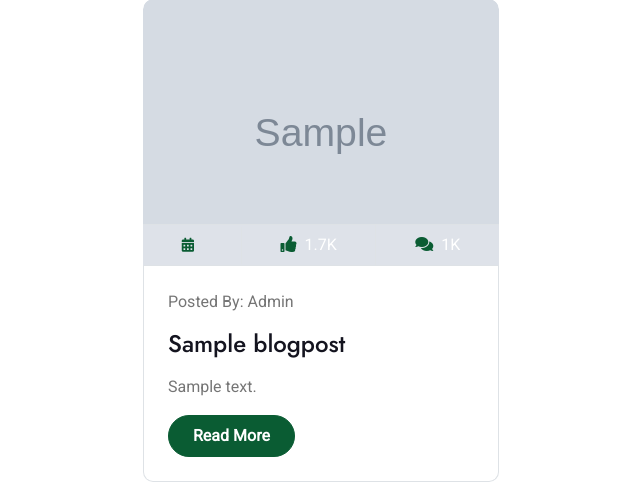
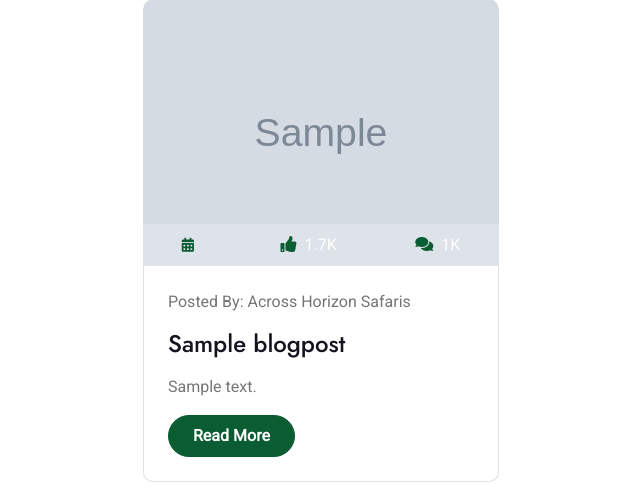
Before and after one commit to Ratsken/acrosshorizonsafaris, a Django app: page / in a window 1280 px wide. Shown: the part 2448-2934 px from the top of the page, without its empty margins (319-959 px from the left). Run offline with Django 5.2, Linux system fonts and the light colour scheme; tables that the repository leaves empty hold one stand-in row (values such as "Sample post"); grey boxes marked "Sample" are stand-in pictures; some libraries are stand-ins or nearby versions.

Commit message:
Homepage Update

```diff
--- a/templates/across/homepage.html
+++ b/templates/across/homepage.html
@@ -186,7 +186,7 @@
                         </div>
                     </div>
                     <div class="blog-content border border-top-0 rounded-bottom p-4">
-                        <p class="mb-3">Posted By: Admin</p>
+                        <p class="mb-3">Posted By: Across Horizon Safaris</p>
                         <a href="{% url 'blog_post_detail' post.slug %}" class="h4">{{ post.title }}</a>
                         <p class="my-3">{{ post.content|truncatewords:20 }}</p>
                         <a href="{% url 'blog_post_detail' post.slug %}" class="btn btn-primary rounded-pill py-2 px-4">Read More</a>
```
